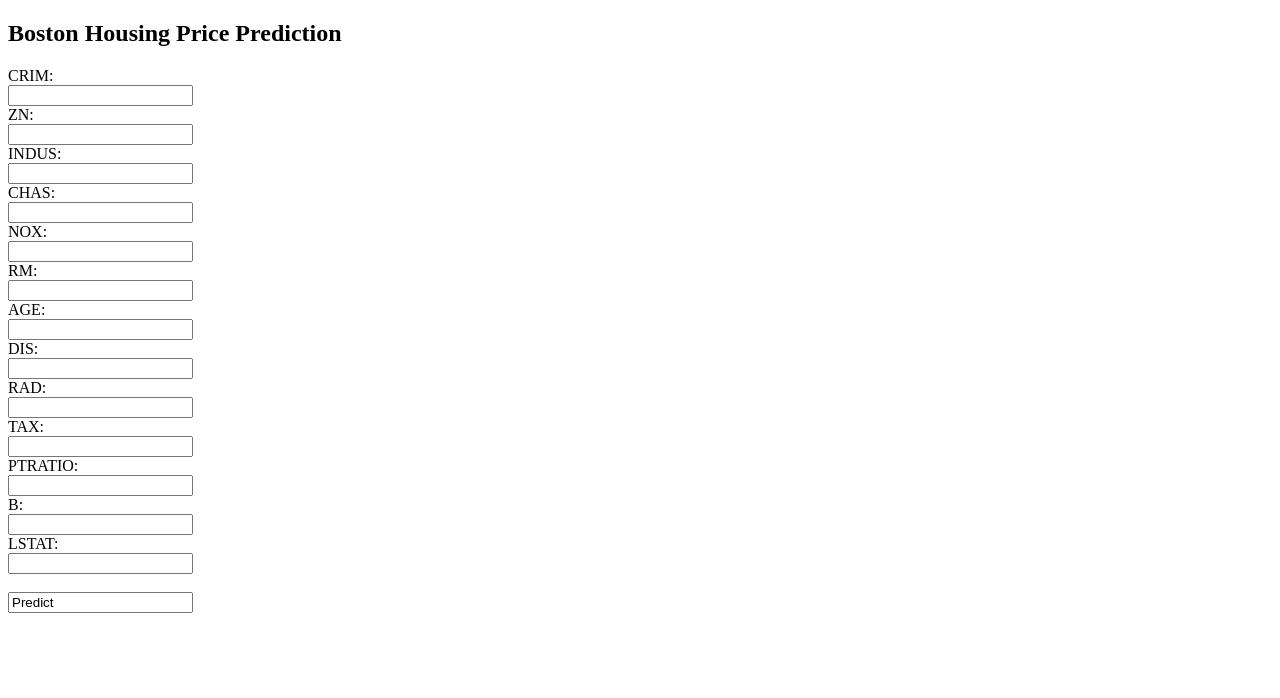
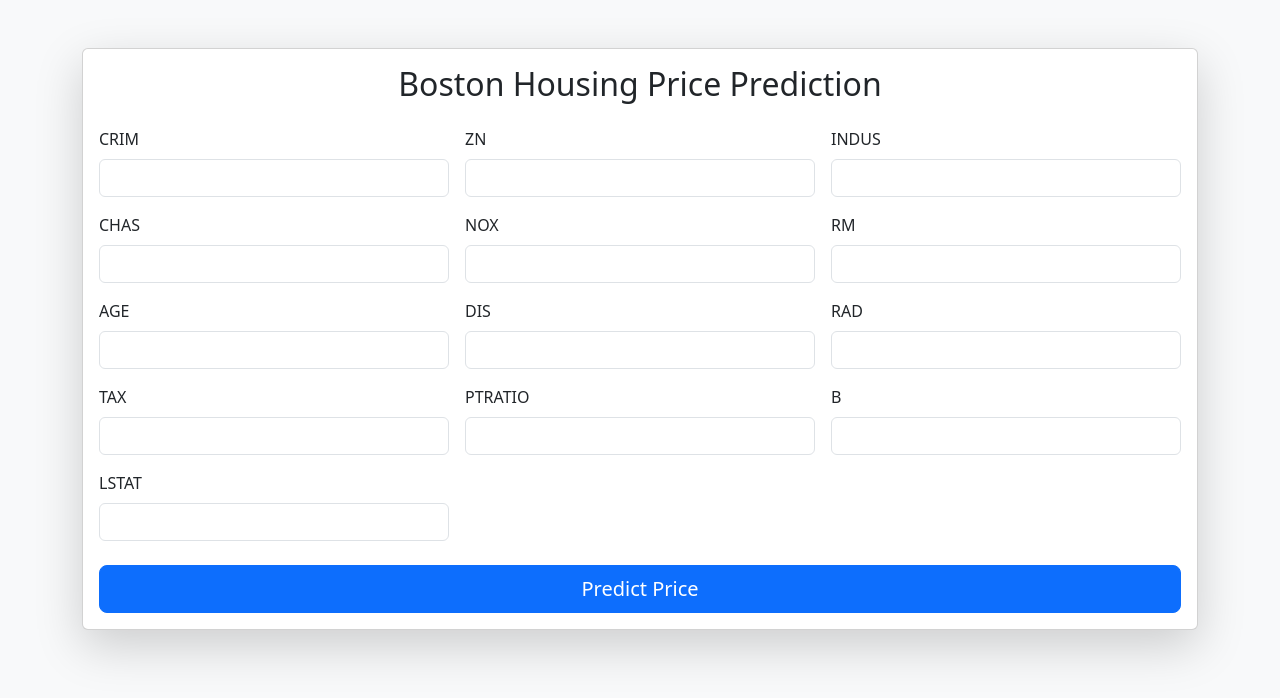
Before and after one commit to rutikeshpawar/House-Price-Prediction, a Flask app: page / in a window 1280 px wide. Shown: the top 698 px of the page. Run offline with Flask 3, Linux system fonts and the light colour scheme; parts of the project's set-up code (start-up, migrations or seed data) failed here and were passed over.

Commit message:
initial commit

```diff
--- a/app.py
+++ b/app.py
@@ -32,7 +32,7 @@ def predict():
     features_array = np.array([features])
 
     prediction = model.predict(features_array)
-    output = route(prediction[0],2)
+    output = round(prediction[0],2)
 
     return render_template('index.html', prediction_text=f"predicted price: {output}")
 
--- a/templates/index.html
+++ b/templates/index.html
@@ -1,59 +1,40 @@
 <!DOCTYPE html>
-<html>
+<html lang="en">
 <head>
+    <meta charset="UTF-8">
     <title>Boston Housing Price Prediction</title>
+    <link href="https://cdn.jsdelivr.net/npm/bootstrap@5.3.0/dist/css/bootstrap.min.css" rel="stylesheet">
 </head>
-    <body>
-        <h2>Boston Housing Price Prediction</h2>
-        <form action="/predic" method="post">
+<body class="bg-light">
 
-            <label>CRIM:<label><br>
-            <input type="text" name="CRIM"><br>
+    <div class="container mt-5">
+        <div class="card shadow-lg rounded">
+            <div class="card-body">
+                <h2 class="card-title text-center mb-4">Boston Housing Price Prediction</h2>
 
-            <label>ZN:<label><br>
-            <input type="text" name="ZN"><br>
+                <form action="/predict" method="post">
+                    <div class="row g-3">
+                        {% for feature in ['CRIM', 'ZN', 'INDUS', 'CHAS', 'NOX', 'RM', 'AGE', 'DIS', 'RAD', 'TAX', 'PTRATIO', 'B', 'LSTAT'] %}
+                        <div class="col-md-4">
+                            <label for="{{ feature }}" class="form-label">{{ feature }}</label>
+                            <input type="text" name="{{ feature }}" class="form-control" id="{{ feature }}" required>
+                        </div>
+                        {% endfor %}
+                    </div>
 
-            <label>INDUS:<label><br>
-            <input type="text" name="INDUS"><br>
-
-            <label>CHAS:<label><br>
-            <input type="text" name="CHAS"><br>
-
-            <label>NOX:<label><br>
-            <input type="text" name="NOX"><br>
-
-            <label>RM:<label><br>
-            <input type="text" name="RM"><br>
-
-            <label>AGE:<label><br>
-            <input type="text" name="AGE"><br>
-
-            <label>DIS:<label><br>
-            <input type="text" name="DIS"><br>
-
-            <label>RAD:<label><br>
-            <input type="text" name="RAD"><br>
-
-            <label>TAX:<label><br>
-            <input type="text" name="TAX"><br>
-
-            <label>PTRATIO:<label><br>
-            <input type="text" name="PTRATIO"><br>
-
-            <label>B:<label><br>
-            <input type="text" name="B"><br>
-
-            <label>LSTAT:<label><br>
-            <input type="text" name="LSTAT"><br>
-
-            <br>
-            <input type ="sumbit" value="Predict">
-
+                    <div class="d-grid mt-4">
+                        <button type="submit" class="btn btn-primary btn-lg">Predict Price</button>
+                    </div>
                 </form>
 
-            {% if Prediction_text %}
-            <h3>{{ Prediction_text }}</h3>
+                {% if prediction_text %}
+                <div class="alert alert-success text-center mt-4">
+                    <h4>{{ prediction_text }}</h4>
+                </div>
                 {% endif %}
+            </div>
+        </div>
+    </div>
 
 </body>
 </html>
```
Lines whose indentation alone changed are shown as unchanged.
